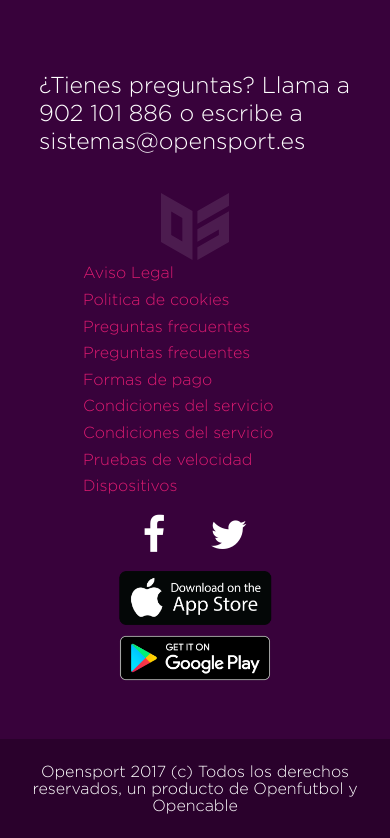
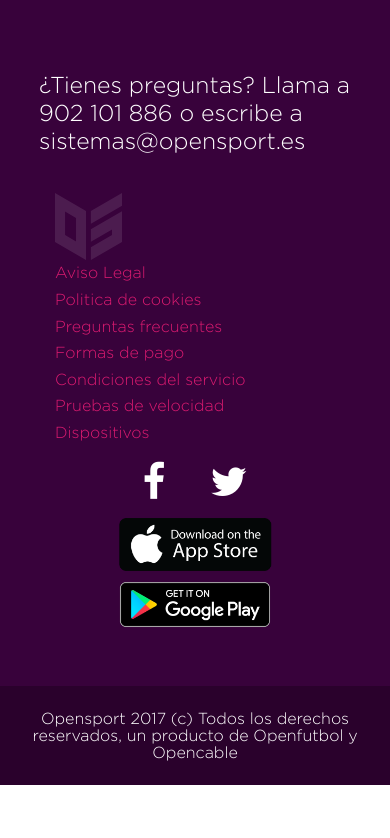
Before and after one commit to Darktowers/open-sport, a PHP site: page /index.php in a window 390 px wide. Shown: the part 2501-3339 px from the top of the page. After the commit the page ends 3286 px from the top, so only its background shows below. Run offline with PHP 8.4, Linux system fonts and the light colour scheme; style sheets or scripts are compiled from the project's sources.

Commit message:
Ajustes responsive 2

```diff
--- a/footer.php
+++ b/footer.php
@@ -16,12 +16,12 @@
 					<ul class="menu">
 						<li><a href="">Aviso Legal</a></li>
 						<li><a href="">Politica de cookies</a></li>
-						<li><a href="">Preguntas frecuentes</a></li>
+
 					</ul>
 					<ul class="menu">
 						<li><a href="">Preguntas frecuentes</a></li>
 						<li><a href="">Formas de pago</a></li>
-						<li><a href="">Condiciones del servicio</a></li>
+
 					</ul>
 					<ul class="menu">
 						<li><a href="">Condiciones del servicio</a></li>
--- a/stylus/core/modul.styl
+++ b/stylus/core/modul.styl
@@ -1230,9 +1230,9 @@
                 font-weight: normal;
             .sitemap
                 display: flex;
-                align-items: center;
                 justify-content: space-around;
                 flex-wrap: wrap
+                align-items: flex-start;
                 .menu
                     padding: 0;
                     margin: 0;
```
Also changed, not shown: css/main.css, 1 other file.
